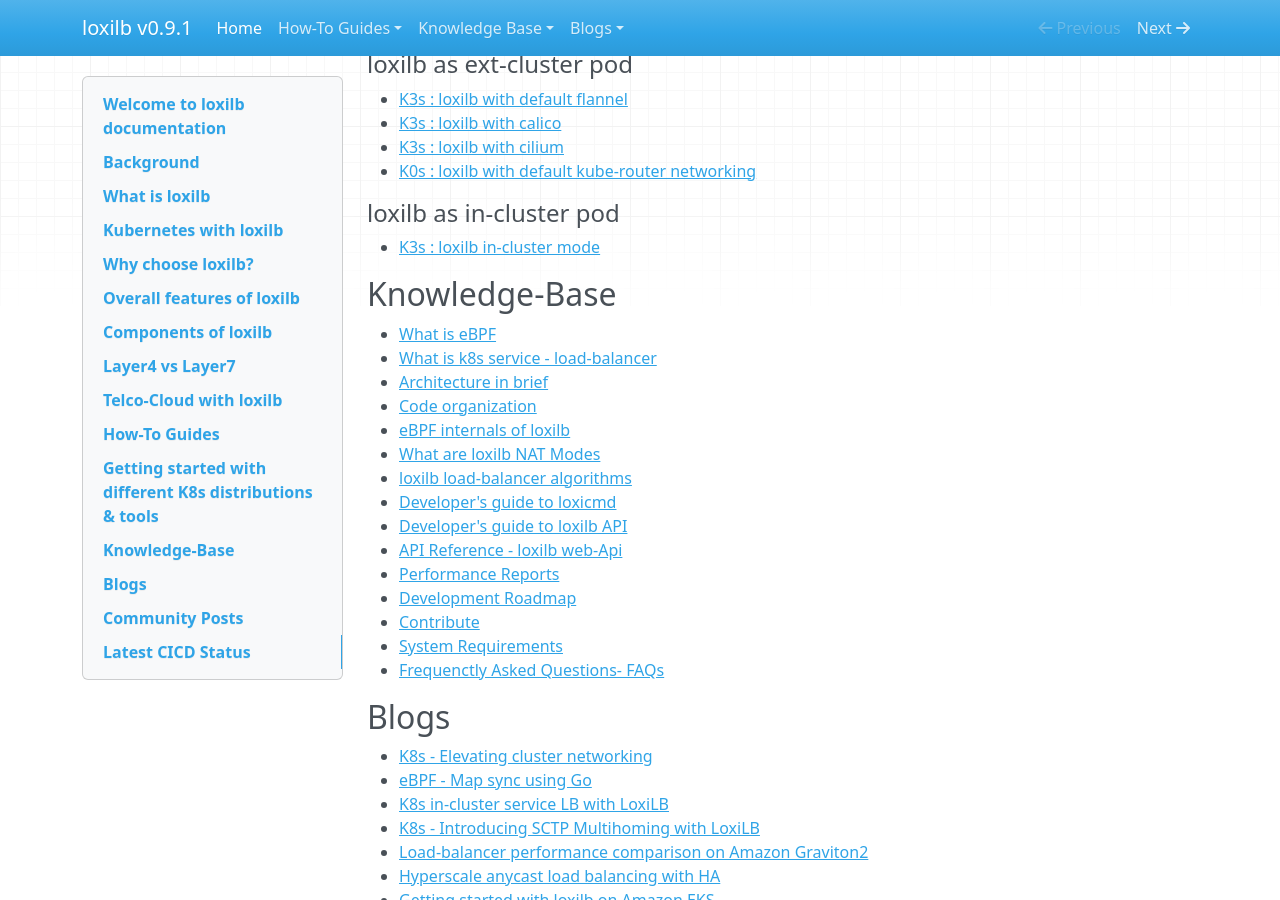
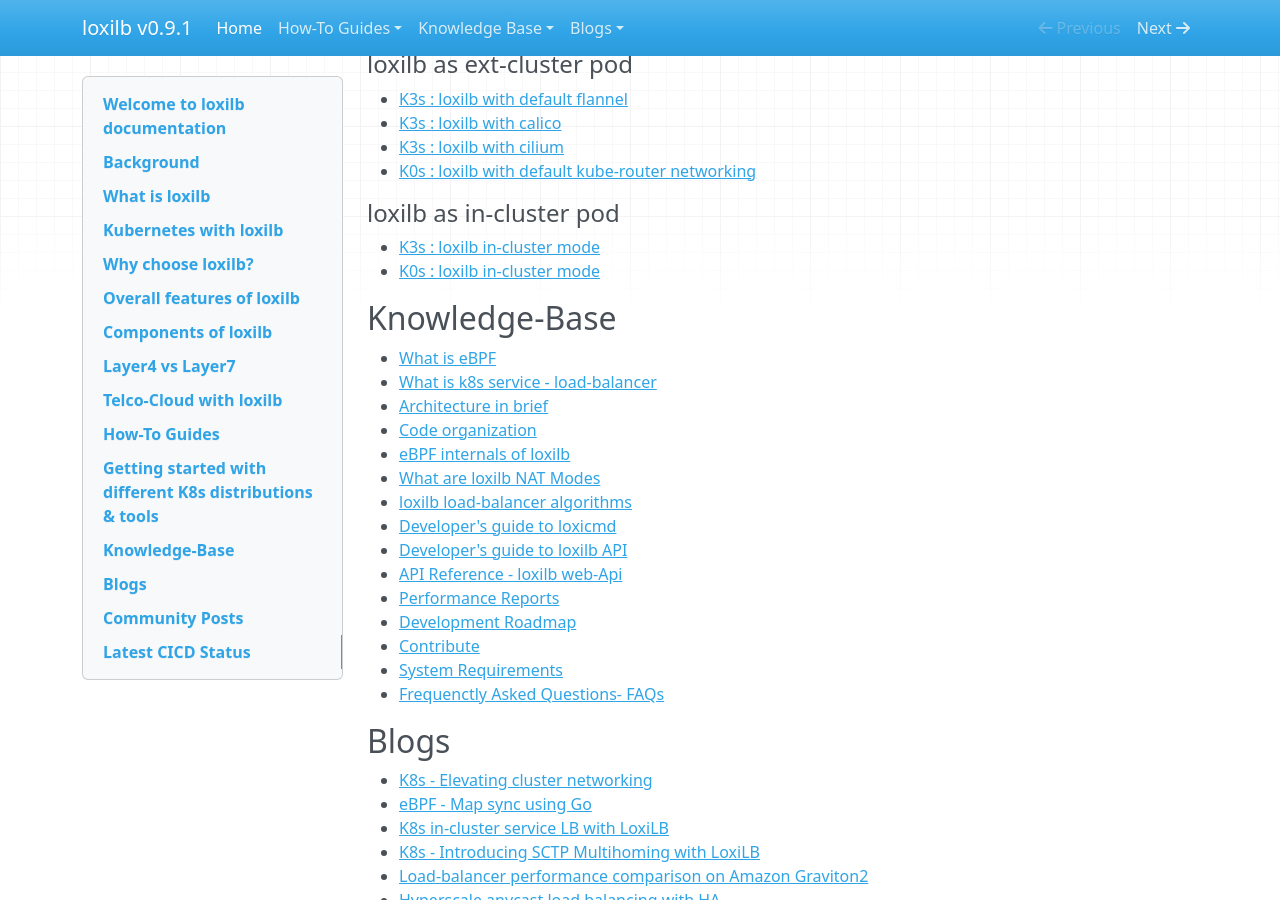
Before and after one commit to loxilb-io/loxilbdocs, an MkDocs documentation site: the page built from docs/index.md, in a window 1280 px wide and 900 px high, scrolled down 3427 px. Built offline with MkDocs 1.6.1, drawn with Linux system fonts in a browser that asks for light colours; nearby versions of some CDN libraries.

Commit message:
Update index.md

```diff
--- a/docs/index.md
+++ b/docs/index.md
@@ -95,6 +95,7 @@
 
 #### loxilb as in-cluster pod
 - [K3s : loxilb in-cluster mode](k3s_quick_start_incluster.md)
+- [K0s : loxilb in-cluster mode](k0s_quick_start_incluster.md)
 
 ## Knowledge-Base
 - [What is eBPF](ebpf.md)
```
